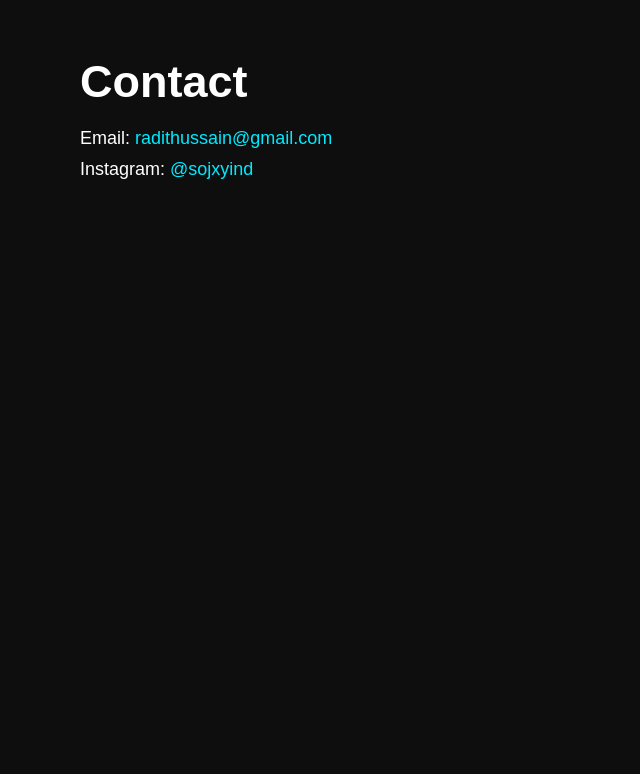
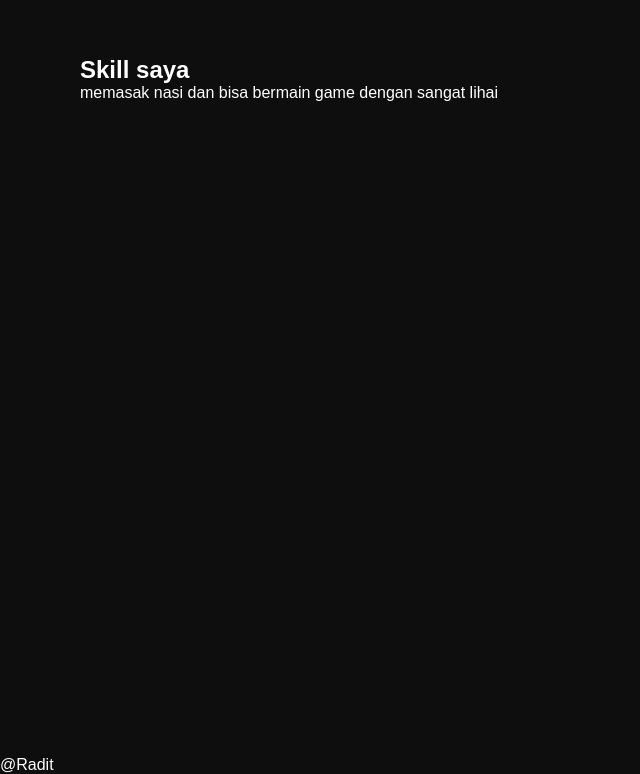
Before and after one commit to mewing12354/portofolio, a plain HTML site: page index.html in a window 1280 px wide. Shown: the part 2444-3218 px from the top of the page, without its empty margins (0-640 px from the left). Drawn offline with Linux system fonts and the light colour scheme.

Commit message:
Update index.html

```diff
--- a/index.html
+++ b/index.html
@@ -55,11 +55,11 @@
     </section>
 
     <!-- CONTACT -->
-    <section id="contact">
-        <h2 class="title">Contact</h2>
-        <p>Email: <a href="mailto:radithussain@gmail.com">radithussain@gmail.com</a></p>
-        <p>Instagram: <a href="#">@sojxyind</a></p>
+    <section id="skill">
+        <h1>Skill saya</h1>
+        <p>memasak nasi dan bisa bermain game dengan sangat lihai</p>
     </section>
 
+    <footer>@Radit</footer>
 </body>
 </html>
```
